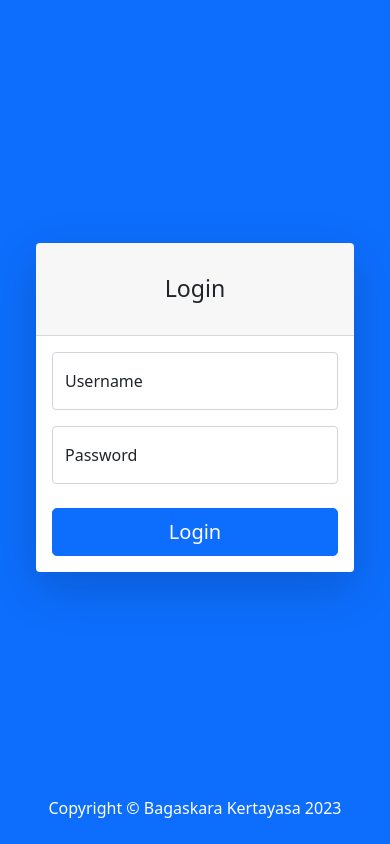
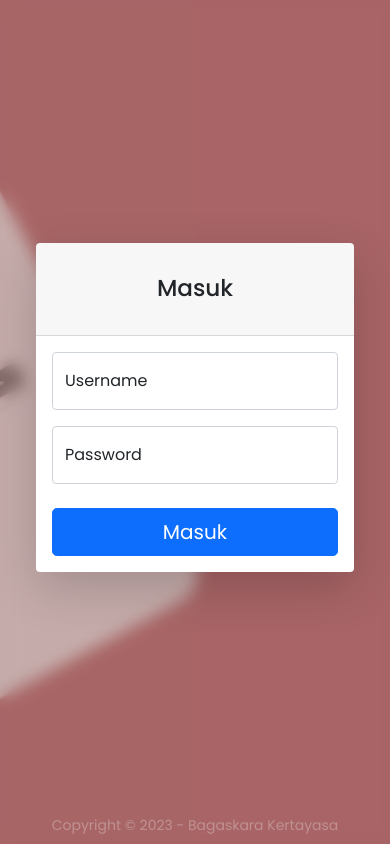
Before and after one commit to bagaskarakertayasa/pemilihan_kepala_desa, a CodeIgniter 4 app: template app/Views/login.php in a window 390 px wide. Run offline with PHP 8.4 and a stand-in for CodeIgniter, Linux system fonts and the light colour scheme; the template is opened without the code that fills it, so the values that code supplies are empty; some libraries are stand-ins or nearby versions.

Commit message:
memperbaiki responsive design

```diff
--- a/app/Views/login.php
+++ b/app/Views/login.php
@@ -1,5 +1,6 @@
 <!DOCTYPE html>
 <html lang="en">
+
 <head>
     <meta charset="utf-8" />
     <meta http-equiv="X-UA-Compatible" content="IE=edge" />
@@ -7,11 +8,28 @@
     <meta name="description" content="Itung Cepat Perbekel Kabupaten Tabanan." />
     <meta name="author" content="Bagaskara Kertayasa" />
     <title>Itung Cepat Perbekel Kabupaten Tabanan</title>
-        <link rel="icon" type="image/x-icon"
-            href="<?= base_url('img/logo_tbn.png') ?>" />
+    <link rel="icon" type="image/x-icon" href="<?= base_url('img/logo_tbn.png') ?>" />
     <link href="<?= base_url('css/styles.css') ?>" rel="stylesheet" />
     <script src="https://use.fontawesome.com/releases/v6.1.0/js/all.js" crossorigin="anonymous"></script>
+    <link rel="preconnect" href="https://fonts.googleapis.com">
+    <link rel="preconnect" href="https://fonts.gstatic.com" crossorigin>
+    <link href="https://fonts.googleapis.com/css2?family=Poppins:wght@400;500;600&display=swap" rel="stylesheet">
     <style>
+        body {
+            font-family: 'Poppins', sans-serif;
+            background-image: url('<?= base_url('img/bg.png') ?>');
+            background-position: bottom;
+            background-repeat: no-repeat;
+            background-size: cover;
+            height: 100vh;
+            width: 100%;
+        }
+
+        .logo_tbn {
+            width: 50px;
+            height: 50px;
+        }
+
         .tengah {
             position: absolute;
             top: 50%;
@@ -25,7 +43,22 @@
             margin-top: -1em;
         }
 
-            @media all and (max-width: 450px) and (orientation : portrait) {
+        .blur {
+            background: rgba(255, 255, 255, 0.2);
+            backdrop-filter: blur(8px);
+            height: 100vh;
+            width: 100%;
+        }
+
+        .bagian_footer {
+            opacity: 0.3;
+        }
+
+        @media all and (max-width: 600px) and (orientation : portrait) {
+            body {
+                background-image: url('<?= base_url('img/bg2.png') ?>');
+            }
+
             .tengah {
                 width: 350px;
                 padding: 1em;
@@ -37,9 +70,9 @@
         }
     </style>
 </head>
-    <body class="bg-primary">
-        <div id="layoutAuthentication">
-            <div id="layoutAuthentication_content">
+
+<body>
+    <div class="blur"></div>
     <main>
         <div class="container">
             <div class="row justify-content-center">
@@ -52,20 +85,25 @@
                         </div>
                         <?php endif; ?>
                         <div class="card shadow-lg border-0 rounded-lg mt-3">
-                                    <div class="card-header"><h3 class="text-center font-weight-light my-4">Login</h3></div>
+                            <div class="card-header">
+                                <h3 class="text-center font-weight-light my-4">Masuk</h3>
+                            </div>
                             <div class="card-body">
                                 <form action="<?= base_url('proses_login') ?>" method="POST">
                                     <?= csrf_field() ?>
                                     <div class="form-floating mb-3">
-                                                <input class="form-control" name="username" value="<?= old('username') ?>" id="inputEmail" type="username" placeholder="Username" />
+                                        <input class="form-control" name="username" value="<?= old('username') ?>"
+                                            id="inputEmail" type="username" placeholder="Username" />
                                         <label for="inputEmail">Username</label>
                                     </div>
                                     <div class="form-floating mb-3">
-                                                <input class="form-control" name="password" value="<?= old('passsword') ?>" id="inputPassword" type="password" placeholder="Password" />
+                                        <input class="form-control" name="password" value="<?= old('passsword') ?>"
+                                            id="inputPassword" type="password" placeholder="Password" />
                                         <label for="inputPassword">Password</label>
                                     </div>
                                     <div class="d-grid mt-4 mb-0">
-                                                <button class="btn btn-primary btn-lg" name="submit" type="submit">Login</button>
+                                        <button class="btn btn-primary btn-lg" name="submit"
+                                            type="submit">Masuk</button>
                                     </div>
                                 </form>
                             </div>
@@ -75,17 +113,13 @@
             </div>
         </div>
     </main>
+
+    <div class="bagian_footer fixed-bottom">
+        <!-- <div class="container px-4 px-lg-5"> -->
+            <div class="mb-2 small text-center text-light">Copyright &copy; <?= date('Y') ?> - Bagaskara Kertayasa</div>
+        <!-- </div> -->
     </div>
-            <div id="layoutAuthentication_footer">
-                <footer class="py-4 mt-auto">
-                    <div class="container-fluid px-4">
-                        <div class="d-flex align-items-center justify-content-center">
-                            <div class="text-white">Copyright &copy; Bagaskara Kertayasa <?= date("Y") ?></div>
-                        </div>
-                    </div>
-                </footer>
-            </div>
-        </div>
+
 
     <div class="modal" id="modalError" aria-hidden="true" aria-labelledby="exampleModalToggleLabel" tabindex="-1">
         <div class="modal-dialog modal-dialog-centered">
@@ -98,7 +132,8 @@
                     Show a second modal and hide this one with the button below.
                 </div>
                 <div class="modal-footer">
-                    <button class="btn btn-primary" data-bs-target="#exampleModalToggle2" data-bs-toggle="modal">Open second modal</button>
+                    <button class="btn btn-primary" data-bs-target="#exampleModalToggle2" data-bs-toggle="modal">Open
+                        second modal</button>
                 </div>
             </div>
         </div>
--- a/app/Views/tabel_tps.php
+++ b/app/Views/tabel_tps.php
@@ -72,7 +72,7 @@
         <button class="btn_toggle btn btn-link btn-sm order-1 order-lg-0 me-4 me-lg-0" id="sidebarToggle" href="#!"><i class="fas fa-bars"></i></button>
         <!-- Navbar Search-->
         <div class="d-none d-md-inline-block ms-auto me-0 me-md-3 my-2 my-md-0">
-            <button class="btn btn-danger" type="button" class="dropdown-item" data-bs-toggle="modal" data-bs-target="#keluar_modal">Keluar</button>
+            <button class="btn btn-danger" type="button" class="dropdown-item" data-bs-toggle="modal" data-bs-target="#keluar_modal">Keluar<i class="ms-2 fas fa-sign-out"></i></button>
         </div>
         <ul class="navbar-nav ms-auto ms-md-0 me-3 me-lg-4"></ul>
     </nav>
@@ -174,7 +174,7 @@
                                     <?php
                                         $db = db_connect();
                                         $ses = session()->get('desa');
-                                        $query = $db->query(' SELECT SUM(tps.jml_pml_tetap) as sum1,
+                                        $query = $db->query('SELECT SUM(tps.jml_pml_tetap) as sum1,
                                             SUM(tps.mgn_hak_suara) as sum2, SUM(tps.tdk_mgn_hak_suara) as sum3, SUM(tps.suara_tdk_sah) as sum4,
                                             SUM(tps.calon1) as sum5, SUM(tps.calon2) as sum6, SUM(tps.calon3) as sum7, SUM(tps.calon4) as sum8, SUM(tps.calon5) as sum9
                                             FROM desa LEFT JOIN tps ON id_desa = desa
```
Also changed, not shown: app/Views/calon.php (+20 -8 lines), app/Views/dashboard.php (+21 -9 lines), app/Views/welcome_page.php (+37 -9 lines). Lines whose indentation alone changed are shown as unchanged.
